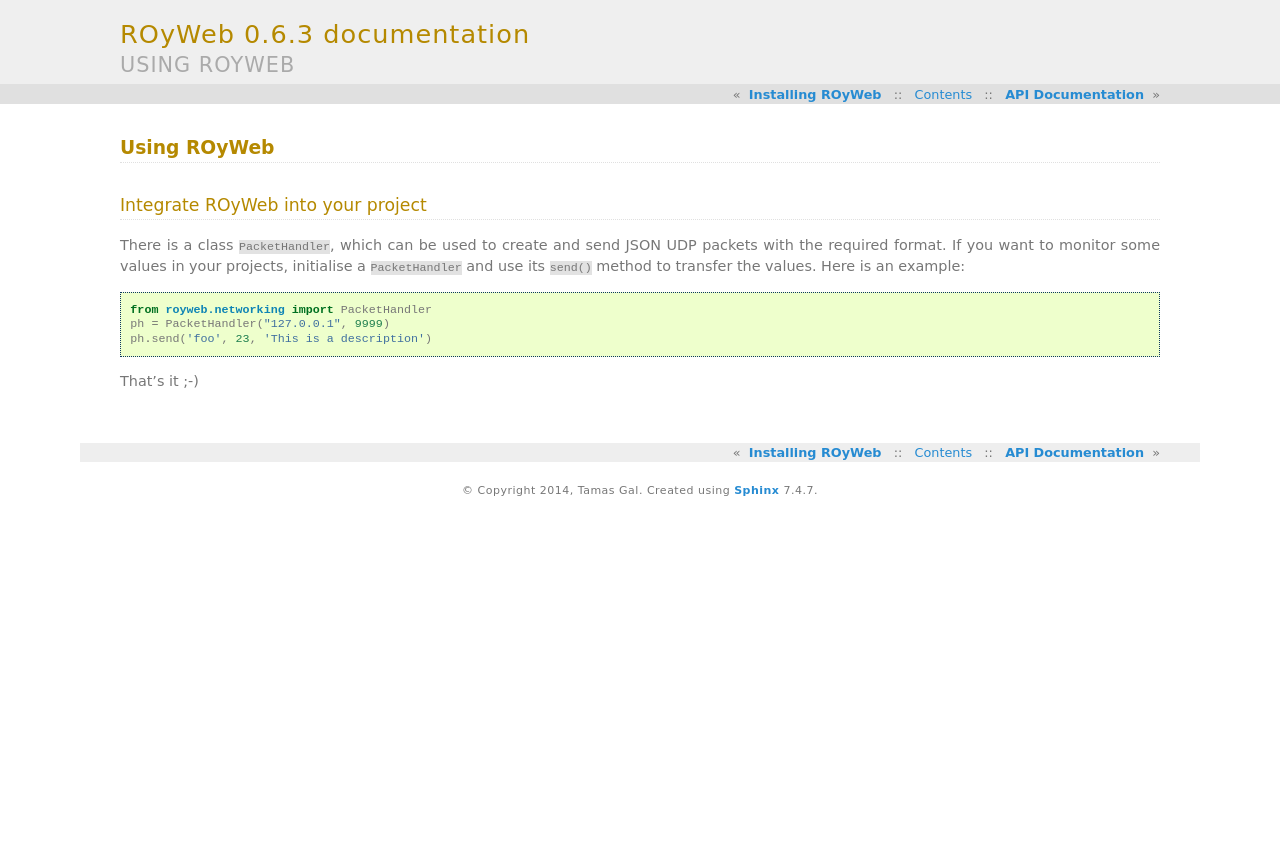
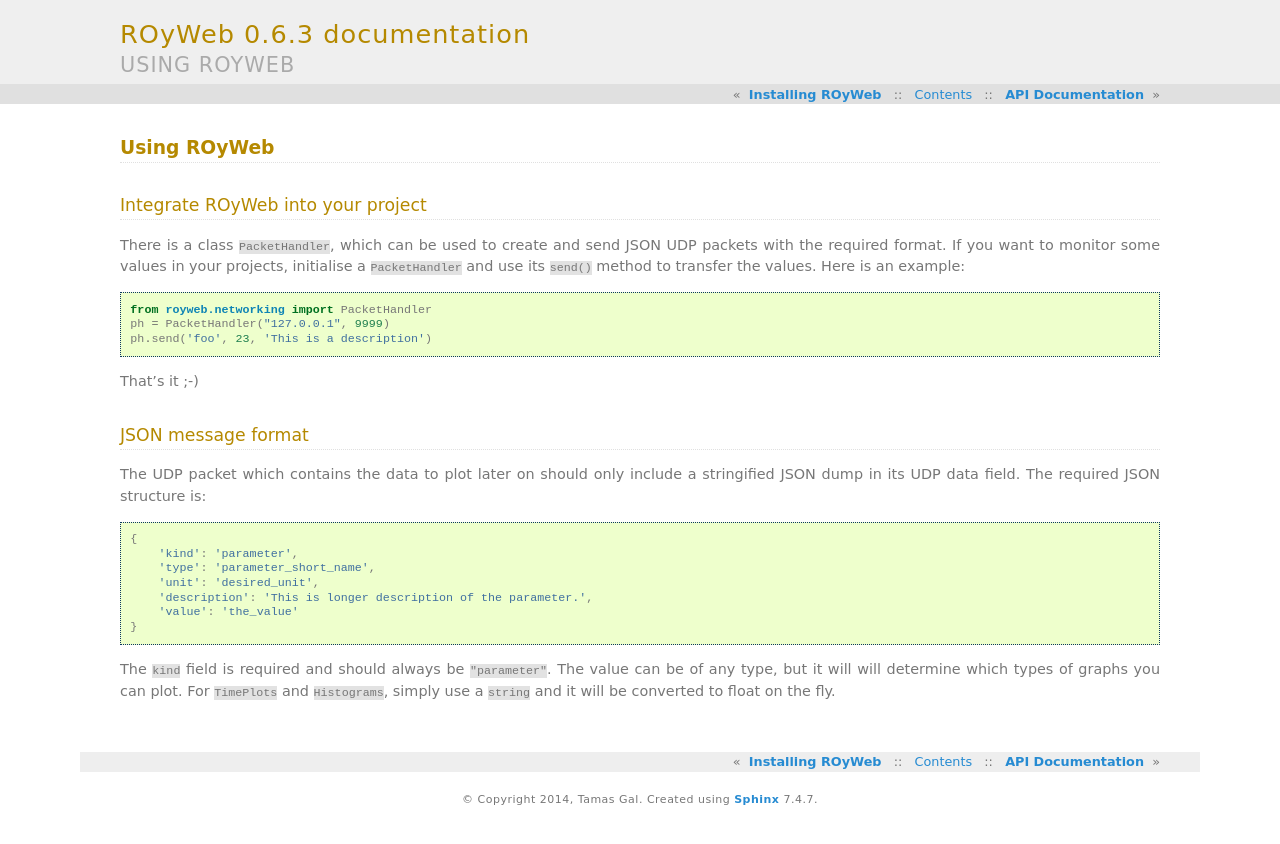
Before and after one commit to tamasgal/royweb, a Sphinx documentation site: the page built from docs/usage.rst, in a window 1280 px wide. Shown: the top 844 px of the page. Built offline with Sphinx 7.4.7, drawn with Linux system fonts in a browser that asks for light colours; formulas are drawn with MathJax 3.

Commit message:
Describes the JSON message format

```diff
--- a/docs/usage.rst
+++ b/docs/usage.rst
@@ -13,3 +13,17 @@
     ph.send('foo', 23, 'This is a description')
 
 That's it ;-)
+
+JSON message format
+-------------------
+The UDP packet which contains the data to plot later on should only include a stringified JSON dump in its UDP data field. The required JSON structure  is::
+
+    {
+        'kind': 'parameter',
+        'type': 'parameter_short_name',
+ 	'unit': 'desired_unit',
+        'description': 'This is longer description of the parameter.',
+	'value': 'the_value'
+    }
+
+The ``kind`` field is required and should always be ``"parameter"``. The value can be of any type, but it will will determine which types of graphs you can plot. For ``TimePlots`` and ``Histograms``, simply use a ``string`` and it will be converted to float on the fly.
```
